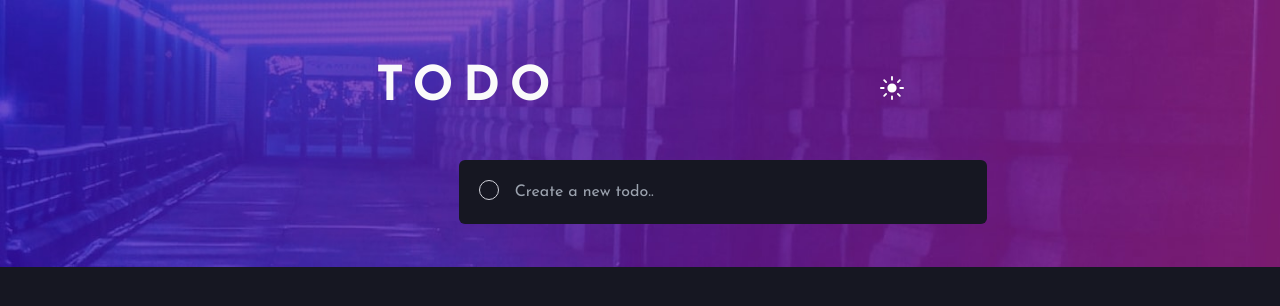
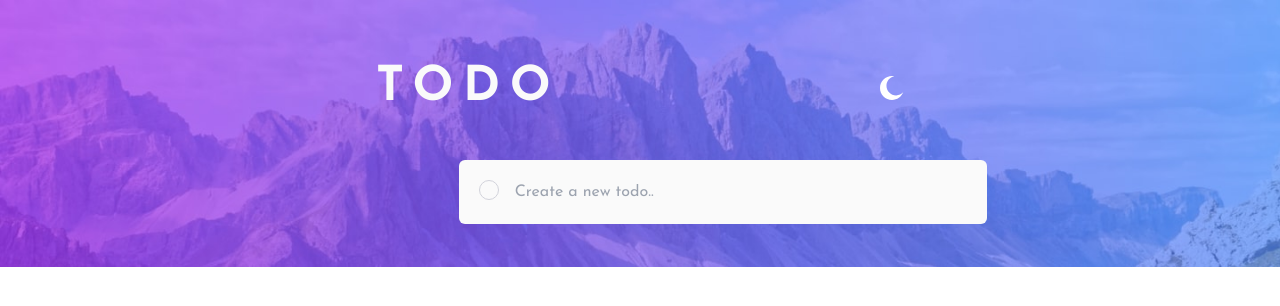
Before and after one commit to KyawZinThant22/TODOAPP, a React (Create React App) app: page / in a window 1280 px wide. Shown: the top 306 px of the page. Built offline with nearby package versions, Linux system fonts and the light colour scheme.

Commit message:
refactor: Changed the ContextProvider

```diff
--- a/package.json
+++ b/package.json
@@ -7,6 +7,7 @@
     "@testing-library/react": "^13.2.0",
     "@testing-library/user-event": "^13.5.0",
     "eslint-plugin-jsx-a11y": "^6.5.1",
+    "js-cookie": "^3.0.1",
     "react": "^18.1.0",
     "react-dom": "^18.1.0",
     "react-router-dom": "^6.3.0",
--- a/src/App.js
+++ b/src/App.js
@@ -1,14 +1,12 @@
 import "./App.css";
 import AddTodo from "./components/AddTodo";
 import Header from "./components/Header";
-import { useInputContext } from "./Hook/UseInputContext";
 
 function App() {
-  const {mode} = useInputContext()
   return (
-    <div className={`App  bg-${mode}`}>
+    <div className="">
       <Header />
-      <AddTodo/>
+      <AddTodo />
     </div>
   );
 }
--- a/src/Hook/UseInputContext.js
+++ /dev/null
@@ -1,13 +0,0 @@
-import { useContext } from "react"
-import { InputContext } from "../context/InputContext"
-
-
-export const useInputContext = () => {
-    const context  = useContext(InputContext)
-
-    if(!context){
-        throw Error("UseInputContext must be inside useInputContextProvider");
-    }
-
-    return context;
-}
--- a/src/components/AddTodo.jsx
+++ b/src/components/AddTodo.jsx
@@ -1,36 +1,36 @@
-import React from "react";
-import { useInputContext } from "../Hook/UseInputContext";
+import React, { useContext } from "react";
+import { Store } from "../context/Store";
 
 function AddTodo() {
-
-  const { input, dispatch , mode} = useInputContext();
-
+  const { input, dispatch, mode } = useContext(Store);
 
   const handleSubmit = (e) => {
     e.preventDefault();
-    console.log(input)
-  }
+    console.log(input);
+  };
 
-
-
-  return <div className="">
+  return (
+    <div className="">
       <div>
         <form onSubmit={handleSubmit} className=" absolute md:left-1/3">
-        <button
-        className="border absolute rounded-full w-5 h-5 md:top-[68px] top-15 top-[60px] text-LightGrayishBlue left-10 z-10 ml-3">
-         </button>
+          <button className="border absolute rounded-full w-5 h-5 md:top-[68px] top-15 top-[60px] text-LightGrayishBlue left-10 z-10 ml-3"></button>
           <input
             type="text"
-        className={`p-3 absolute left-8 w-80 pl-12 top-12  md:pl-14 mx-auto rounded-md focus:outline-none md:w-[33rem] md:p-5 md:px-8 ${mode === 'VeryDarkBlue' ? 'bg-VeryDarkBlue text-VeryLightGray' : 'bg-VeryLightGray text-VeryDarkBlue'}  `}
+            className={`p-3 absolute left-8 w-80 pl-12 top-12  md:pl-14 mx-auto rounded-md focus:outline-none md:w-[33rem] md:p-5 md:px-8 ${
+              mode === "true"
+                ? "bg-VeryDarkBlue text-VeryLightGray"
+                : "bg-VeryLightGray text-VeryDarkBlue"
+            }  `}
             placeholder="Create a new todo.."
             value={input}
-        onChange = {(e) =>  dispatch({type : 'INPUT_CHANGE' , payload:e.target.value}) }
-
+            onChange={(e) =>
+              dispatch({ type: "INPUT_CHANGE", payload: e.target.value })
+            }
           />
         </form>
       </div>
-  </div>;
-
+    </div>
+  );
 }
 
 export default AddTodo;
--- a/src/components/Header.jsx
+++ b/src/components/Header.jsx
@@ -1,20 +1,31 @@
-import React from "react";
+import React, { useContext } from "react";
 import Moon from "../assets/svg/icon-moon.svg";
 import Sun from "../assets/svg/icon-sun.svg";
-import { useInputContext } from "../Hook/UseInputContext";
+import { Store } from "../context/Store";
+import Cookies from "js-cookie";
+
 function Header() {
+  const { state, dispatch } = useContext(Store);
+  const { mode } = state;
 
-  const { mode ,changeMode } = useInputContext();
-
-
-  const toggleMode = () =>{
-       changeMode(mode === 'VeryDarkBlue' ? 'VeryLightGray' : 'VeryDarkBlue')
-  }
+  const toggleMode = () => {
+    dispatch({ type: mode ? "DARK_MODE_OFF" : "DARK_MODE_ON" });
+    const newDarkMode = !mode;
+    Cookies.set("darkMode", newDarkMode ? "ON" : "OFF");
+  };
 
   return (
     <div className="">
-      <div className={`absolute  ${mode === 'VeryDarkBlue' ? 'bg-mobile-dark' : 'bg-mobile-light'  } md:hidden h-1/3 w-screen bg-cover`}></div>
-      <div className={`absolute   ${mode === 'VeryDarkBlue' ? 'bg-desktop-dark' : 'bg-desktop-light'  } hidden md:block h-1/3 w-screen bg-cover`}></div>
+      <div
+        className={`absolute ${
+          mode === true ? "bg-mobile-dark" : "bg-mobile-light"
+        } md:hidden h-1/3 w-screen bg-cover`}
+      ></div>
+      <div
+        className={`absolute   ${
+          mode === true ? "bg-desktop-dark" : "bg-desktop-light"
+        } hidden md:block h-1/3 w-screen bg-cover`}
+      ></div>
       <div className="pt-16 flex justify-center">
         <div className="relative w-5/6 flex justify-between  items-center md:w-[33rem] ">
           <h1 className="text-VeryLightGray text-4xl font-semibold tracking-wider md:text-5xl">
@@ -22,12 +33,11 @@ function Header() {
           </h1>
 
           <img
-              className="w-6 h-6 "
-              onClick={toggleMode}
-              src={mode === 'VeryDarkBlue' ? Sun : Moon}
-              alt="logo"
-             />
-
+            className="w-6 h-6 "
+            onClick={toggleMode}
+            src={mode === true ? Sun : Moon}
+            alt="logo"
+          />
         </div>
       </div>
     </div>
--- a/src/context/InputContext.js
+++ /dev/null
@@ -1,35 +0,0 @@
-import { createContext, useReducer, useState } from "react";
-
-
-export const InputContext = createContext();
-
-const themeReducer = (state , action) => {
-    switch(action.type) {
-        case 'CHANGE_MODE':
-            return {...state , mode : action.payload}
-        case  'INPUT_CHANGE':
-            return {...state , input : action.payload}
-        default:
-            return state;
-    }
-}
-
-export const InputContextProvider = ({children}) => {
-
-
-
-    const [state , dispatch] = useReducer(themeReducer , {
-        input : '' ,
-        mode : 'VeryDarkBlue'
-    })
-
-    const changeMode = (mode) => {
-        dispatch({type: 'CHANGE_MODE', payload : mode})
-    }
-
-    return (
-        <InputContext.Provider value={{...state, changeMode, dispatch}}>
-            {children}
-        </InputContext.Provider>
-    )
-}
--- /dev/null
+++ b/src/context/Store.js
@@ -0,0 +1,29 @@
+import { createContext, useReducer } from "react";
+import Cookies from "js-cookie";
+
+export const Store = createContext();
+
+const initialState = {
+  newTask: "",
+  mode: Cookies.get("darkMode") === "ON" ? true : false,
+};
+
+const reducer = (state, action) => {
+  switch (action.type) {
+    case "DARK_MODE_ON":
+      return { ...state, mode: true };
+    case "DARK_MODE_OFF":
+      return { ...state, mode: false };
+    case "INPUT_CHANGE":
+      return { ...state, input: action.payload };
+    default:
+      return state;
+  }
+};
+
+export const StoreProvider = ({ children }) => {
+  const [state, dispatch] = useReducer(reducer, initialState);
+  const value = { state, dispatch };
+
+  return <Store.Provider value={value}>{children}</Store.Provider>;
+};
--- a/src/index.js
+++ b/src/index.js
@@ -1,14 +1,12 @@
-import React from 'react';
-import ReactDOM from 'react-dom/client';
-import './index.css';
-import App from './App';
-import { InputContextProvider } from './context/InputContext';
+import React from "react";
+import ReactDOM from "react-dom/client";
+import "./index.css";
+import App from "./App";
+import { StoreProvider } from "./context/Store";
 
-const root = ReactDOM.createRoot(document.getElementById('root'));
+const root = ReactDOM.createRoot(document.getElementById("root"));
 root.render(
-
-    <InputContextProvider>
-      <App />
-    </InputContextProvider>
-
+  <StoreProvider>
+    <App />
+  </StoreProvider>
 );
```
Also changed, not shown: 1 other file (tests, documents, lock files or other folders). Lines whose indentation alone changed are shown as unchanged.
